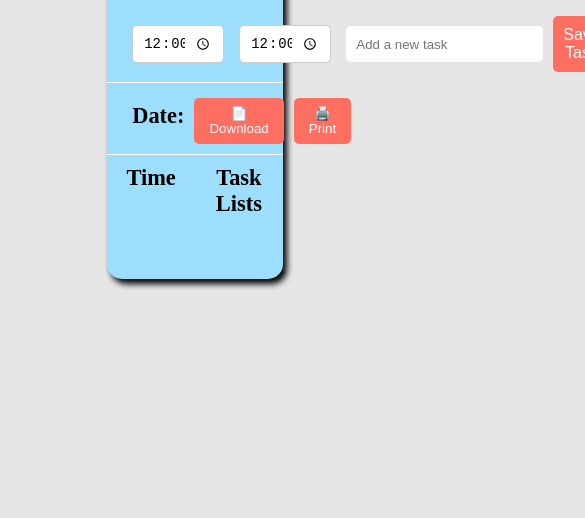
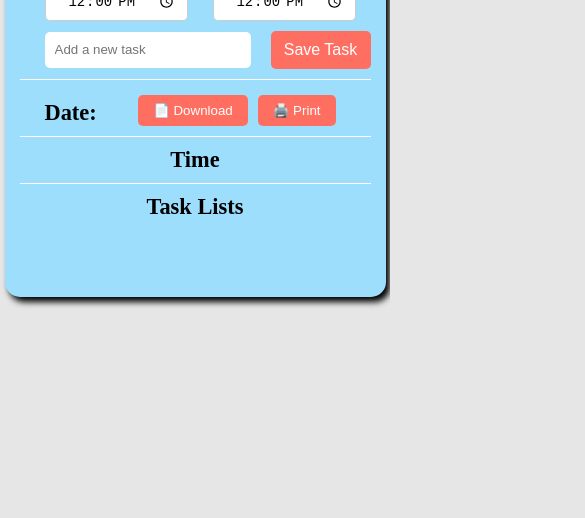
Before and after one commit to developerOfIndia/Routine-Tracker, a plain HTML site: page index.html in a window 390 px wide. Shown: the part 326-844 px from the top of the page, 585 px wide, since content can reach past the window. Drawn offline with Linux system fonts and the light colour scheme.

Commit message:
made UI responsive

```diff
--- a/index.html
+++ b/index.html
@@ -7,7 +7,6 @@
     <title>Routine Tracker</title>
 </head>
 <body>
-    <script src="script.js"></script>
     <div class="container">
         <div class="header">Routine Tracker</div>
     <div class="addTask">
@@ -29,5 +28,6 @@
     </div>
     <ul class="task-List" id="taskList"></ul>
     </div>
+    <script src="script.js"></script>
 </body>
 </html>
--- a/style.css
+++ b/style.css
@@ -1,21 +1,23 @@
-body{
+body {
   margin: 0%;
   padding: 0%;
   display: flex;
   justify-content: center;
   height: 100vh;
-    background-color: rgb(230,230, 230);
+  background-color: rgb(230, 230, 230);
   align-items: center;
 }
-   .container{
+.container {
   border: none;
   border-radius: 15px;
-       background-color: rgb(156,222,252);
+  background-color: rgb(156, 222, 252);
   height: auto;
-       width: 45vw;
+  width: 90%;
+  max-width: 600px;
   box-shadow: 4px 5px 6px;
+  padding: 15px;
 }
-   .header{
+.header {
   font-size: 1.7em;
   font-weight: 900;
   text-align: center;
@@ -28,21 +30,20 @@ body{
   font-weight: 900;
   display: flex;
   width: 100%;
-       border-top:0.5px solid white;
+  border-top: 0.5px solid white;
 }
-   .btn-row{
+.btn-row {
   display: flex;
   margin-top: 15px;
   align-items: center;
   justify-content: flex-start;
   margin-right: 35px;
 }
-   .date-col{
+.date-col {
   flex: 1;
   padding-top: 10px;
-       /* text-align: center; */
   margin-left: 25px;
-       margin-top:10px;
+  margin-top: 10px;
 }
 .row {
   font-size: 1.4em;
@@ -55,8 +56,8 @@ body{
   flex: 1; /* Equal width for both columns */
   padding-top: 10px;
   text-align: center;
-       border-top:0.5px solid white;
-       margin-top:10px;
+  border-top: 0.5px solid white;
+  margin-top: 10px;
 }
 .timePicker {
   font-size: 1.07em;
@@ -66,50 +67,57 @@ body{
   text-align: center;
   border-radius: 5px;
   border: 1px solid #ccc;
+  flex: 1;
+  min-width: 80px;
 }
-   .addTask{
+.addTask {
   display: flex;
   align-items: center;
   justify-content: flex-start;
   margin-left: 25px;
   margin-bottom: 10px;
+  flex-wrap: wrap;
+  gap: 10px;
 }
-   input{
+input {
   padding: 10px;
   border-radius: 5px;
   width: 290px;
-       height:16px;
-       border:none;
+  height: 16px;
+  border: none;
+  flex: 1;
+  min-width: 80px;
 }
-   button:hover{
+button:hover {
   /*border: 1px solid black;*/
   box-shadow: 2px 2px 2px;
   transform: scale(1.05);
 }
-   #btnAddTask{
+#btnAddTask {
   border-radius: 5px;
-       color:white;
+  color: white;
   font-size: 1em;
-       background-color: #FF6F61;
+  background-color: #ff6f61;
   padding: 10px;
   margin-left: 10px;
   border: none;
+  min-width: 100px;
 }
 #btnPrint, #btnDownload {
   border-radius: 5px;
   color: white;
-       background-color: #FF6F61;
+  background-color: #ff6f61;
   padding: 8px 15px; /* Increased padding to prevent size shift */
   margin-left: 10px;
   border: none;
   cursor: pointer;
   transition: transform 0.2s ease, background-color 0.2s ease; /* Smooth transition */
 }
-   ul{
+ul {
   list-style: none;
   padding: 15px;
 }
-   li{
+li {
   display: grid;
   grid-template-columns: 1fr 2fr auto; /* Creates two equal columns */
   align-items: center;
@@ -127,7 +135,7 @@ body{
   text-align: center;
 }
 .delete-btn {
-    background-color: #FF6F61;
+  background-color: #ff6f61;
   color: white;
   border: none;
   padding: 8px 12px;
@@ -139,3 +147,22 @@ body{
   background-color: #e65b50;
   transform: scale(1.05);
 }
+@media (max-width: 768px) {
+  .row {
+    display: block;
+    text-align: center;
+  }
+
+  .task-List li {
+    display: flex;
+    flex-direction: column;
+    align-items: center;
+    text-align: center;
+    padding: 10px;
+  }
+
+  .delete-btn {
+    width: 100%;
+    margin-top: 5px;
+  }
+}
```
Lines whose indentation alone changed are shown as unchanged.
